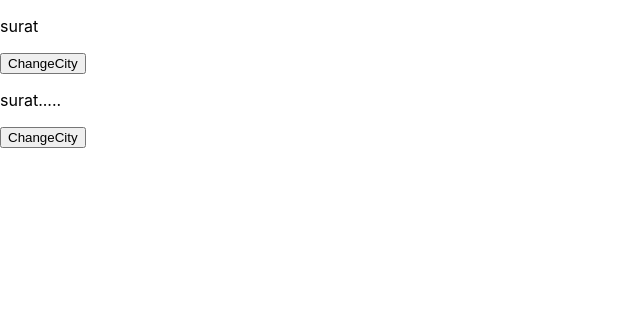
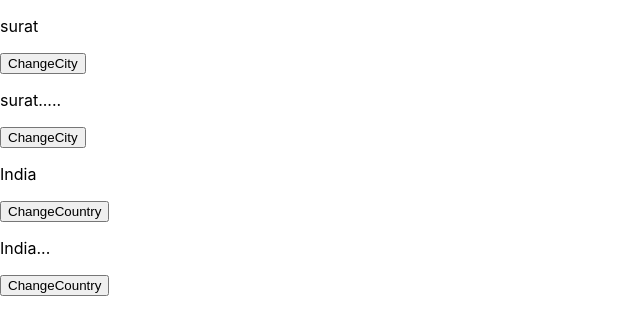
Before and after one commit to bansighetiya/project-1, a React (Create React App) app: page / in a window 1280 px wide. Shown: the top 334 px of the page, without its empty margins (0-640 px from the left). Built offline with nearby package versions, Linux system fonts and the light colour scheme.

Commit message:
3_6_Country

```diff
--- a/src/App.js
+++ b/src/App.js
@@ -1,6 +1,9 @@
 import React, { Component } from 'react';
 import City from './Containers/City';
 import Cityfun from './Containers/Cityfun';
+import Country from './Containers/Country';
+import Countryfun from './Containers/Countryfun';
+
 
 class App extends Component {
     render() {
@@ -8,6 +11,8 @@
             <div>
                 <City />
                 <Cityfun />
+                <Country />
+                <Countryfun />
             </div>
         );
     }
--- /dev/null
+++ b/src/Containers/Country.js
@@ -0,0 +1,33 @@
+import React, { Component } from 'react';
+
+class Country extends Component {
+
+    constructor(props) {
+        super(props);
+
+        this.state = {
+                CountryName : 'India'
+        }
+
+    }
+
+    ChangeCountry = () => {
+        this.setState({
+            CountryName : 'Us'
+        });
+    }
+
+
+    render() {
+        return (
+            <div>
+
+              <p>{this.state.CountryName}</p>
+              <button onClick={() => this.ChangeCountry()}>ChangeCountry</button>
+
+            </div>
+        );
+    }
+}
+
+export default Country;
--- /dev/null
+++ b/src/Containers/Countryfun.js
@@ -0,0 +1,19 @@
+import React, { useState } from 'react';
+
+function Countryfun(props) {
+
+    const[CountryName, setCountryName] = useState('India...');
+
+    const ChangeCountry = () => {
+        setCountryName('Us...');
+    }
+
+    return (
+        <div>
+            <p>{CountryName}</p>
+            <button onClick={() => ChangeCountry()}>ChangeCountry</button>
+        </div>
+    );
+}
+
+export default Countryfun;
```
